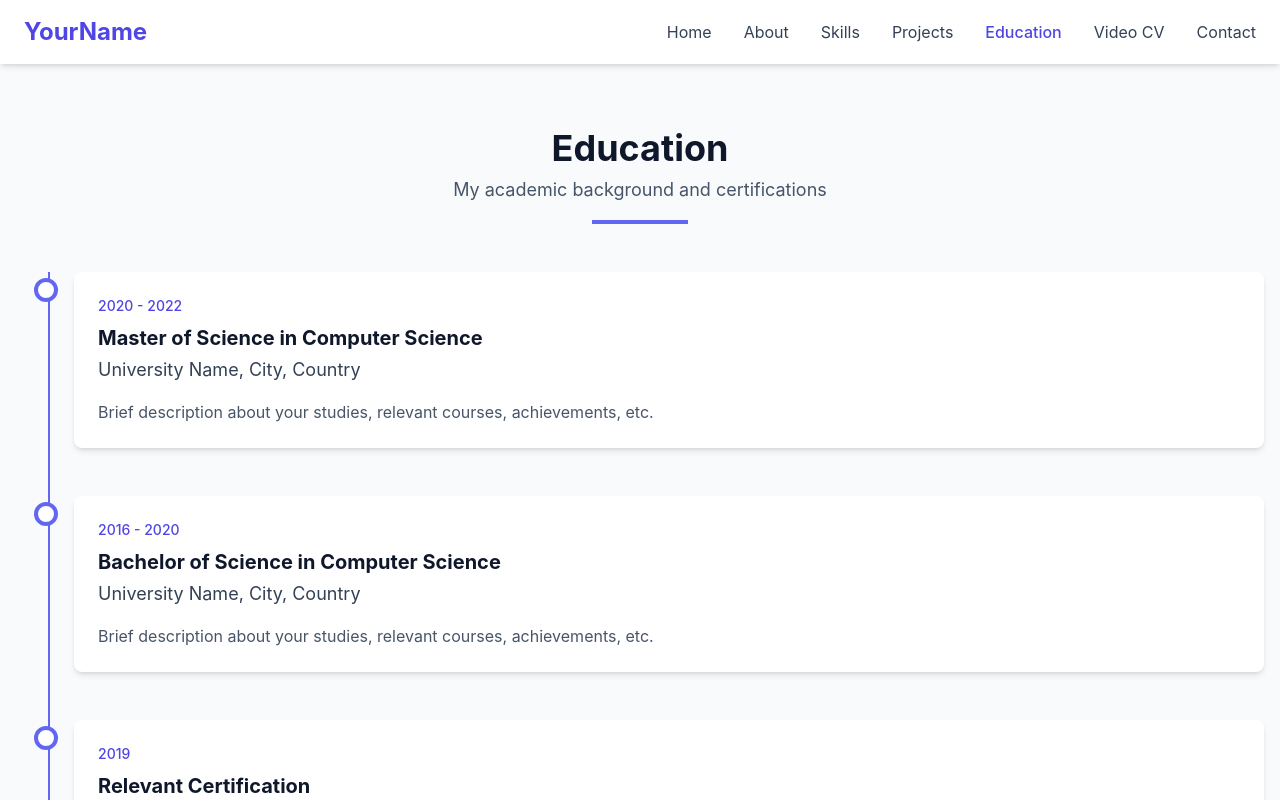
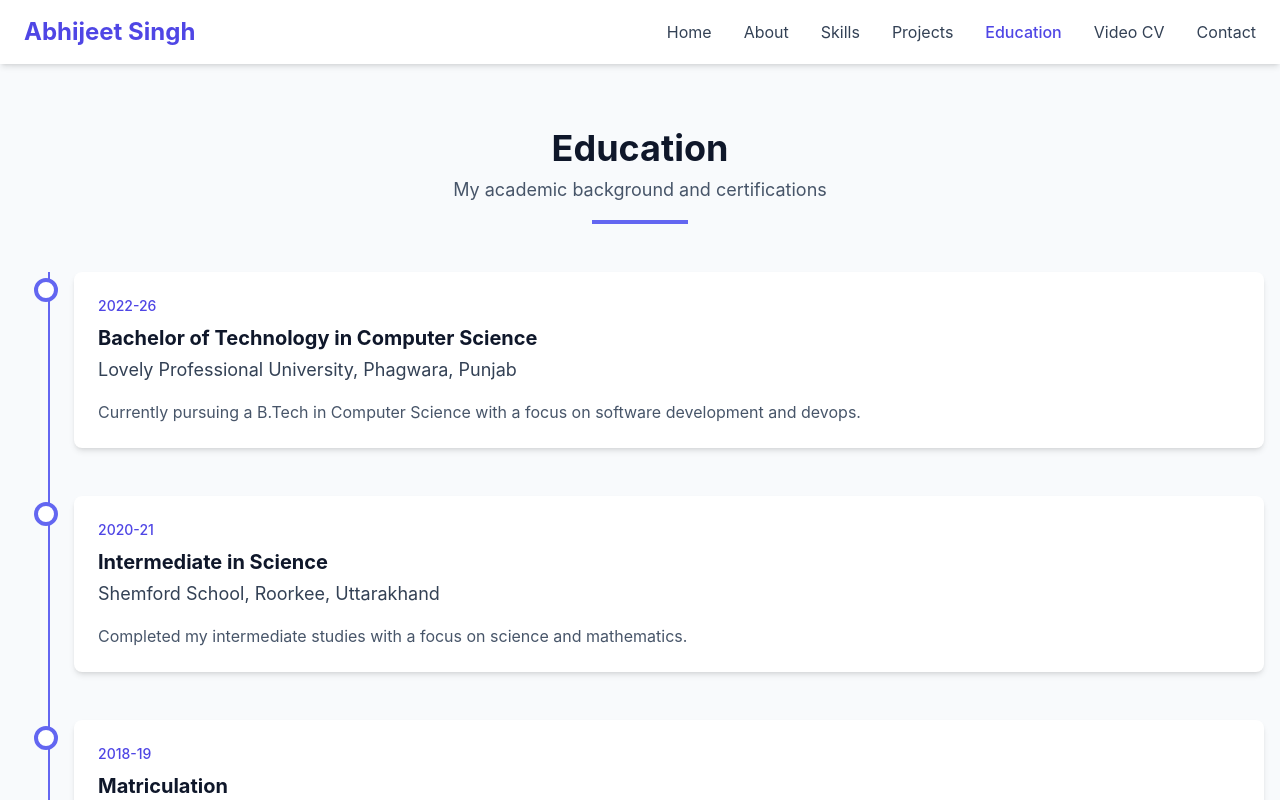
Before and after one commit to Abhijeet14d/Abhijeet_Portfolio, a React (Vite) app: page /education in a window 1280 px wide. Shown: the top 800 px of the page. Built offline with nearby package versions, Linux system fonts and the light colour scheme.

Commit message:
made some changes

```diff
--- a/src/components/Footer.jsx
+++ b/src/components/Footer.jsx
@@ -6,21 +6,21 @@ const Footer = () => {
       <div className="container mx-auto px-4 md:px-6">
         <div className="flex flex-col md:flex-row justify-between items-center">
           <div className="mb-4 md:mb-0">
-            <h3 className="text-xl font-bold text-indigo-600 dark:text-indigo-400">YourName</h3>
+            <h3 className="text-xl font-bold text-indigo-600 dark:text-indigo-400">Abhijeet</h3>
             <p className="text-sm text-slate-600 dark:text-slate-400 mt-1">© {new Date().getFullYear()} All rights reserved.</p>
           </div>
 
           <div className="flex space-x-4">
-            <a href="https://github.com/yourusername" target="_blank" rel="noopener noreferrer" className="text-slate-700 dark:text-slate-300 hover:text-indigo-600 dark:hover:text-indigo-400">
+            <a href="https://github.com/Abhijeet14d" target="_blank" rel="noopener noreferrer" className="text-slate-700 dark:text-slate-300 hover:text-indigo-600 dark:hover:text-indigo-400">
               <Github size={20} />
             </a>
-            <a href="https://linkedin.com/in/yourusername" target="_blank" rel="noopener noreferrer" className="text-slate-700 dark:text-slate-300 hover:text-indigo-600 dark:hover:text-indigo-400">
+            <a href="https://www.linkedin.com/in/abhijeet-singh-394769248/" target="_blank" rel="noopener noreferrer" className="text-slate-700 dark:text-slate-300 hover:text-indigo-600 dark:hover:text-indigo-400">
               <Linkedin size={20} />
             </a>
             <a href="https://twitter.com/yourusername" target="_blank" rel="noopener noreferrer" className="text-slate-700 dark:text-slate-300 hover:text-indigo-600 dark:hover:text-indigo-400">
               <Twitter size={20} />
             </a>
-            <a href="mailto:your.email@example.com" className="text-slate-700 dark:text-slate-300 hover:text-indigo-600 dark:hover:text-indigo-400">
+            <a href="mailto:abhijeetsingh28004@gmail.com" className="text-slate-700 dark:text-slate-300 hover:text-indigo-600 dark:hover:text-indigo-400">
               <Mail size={20} />
             </a>
           </div>
--- a/src/components/Navbar.jsx
+++ b/src/components/Navbar.jsx
@@ -23,7 +23,7 @@ const Navbar = () => {
     <nav className="bg-white dark:bg-slate-800 shadow-md py-4 sticky top-0 z-50">
       <div className="container mx-auto px-4 md:px-6 flex justify-between items-center">
         <NavLink to="/" className="text-2xl font-bold text-indigo-600 dark:text-indigo-400">
-          YourName
+          Abhijeet Singh
         </NavLink>
 
         {/* Desktop Menu */}
--- a/src/pages/About.jsx
+++ b/src/pages/About.jsx
@@ -20,11 +20,6 @@ const About = () => {
           </h3>
 
           <p className="text-slate-700 dark:text-slate-300 mb-4">
-            I am a software developer with X years of experience building web applications.
-            My journey in technology began when [your background story here].
-          </p>
-
-          <p className="text-slate-700 dark:text-slate-300 mb-4">
             I specialize in frontend development with React.js, but I'm also comfortable
             working with backend technologies like Node.js and databases. I believe in writing
             clean, maintainable code and creating applications that are both visually appealing
@@ -32,26 +27,21 @@ const About = () => {
           </p>
 
           <p className="text-slate-700 dark:text-slate-300 mb-6">
-            When I'm not coding, I enjoy [your interests/hobbies]. I'm constantly learning new
-            technologies and techniques to improve my skills and stay current in this ever-evolving field.
+            I'm constantly learning new technologies and techniques to improve my skills and stay current in this ever-evolving field.
           </p>
 
           <div className="grid grid-cols-2 gap-4">
             <div>
               <h4 className="font-bold text-indigo-600 dark:text-indigo-400 mb-2">Location</h4>
-              <p className="text-slate-700 dark:text-slate-300">Your City, Country</p>
+              <p className="text-slate-700 dark:text-slate-300">Roorkee, Uttarakhand </p>
             </div>
             <div>
               <h4 className="font-bold text-indigo-600 dark:text-indigo-400 mb-2">Email</h4>
-              <p className="text-slate-700 dark:text-slate-300">your.email@example.com</p>
-            </div>
-            <div>
-              <h4 className="font-bold text-indigo-600 dark:text-indigo-400 mb-2">Experience</h4>
-              <p className="text-slate-700 dark:text-slate-300">X Years</p>
+              <p className="text-slate-700 dark:text-slate-300">abhijeetsingh28004@gmail.com</p>
             </div>
             <div>
               <h4 className="font-bold text-indigo-600 dark:text-indigo-400 mb-2">Availability</h4>
-              <p className="text-slate-700 dark:text-slate-300">Full-time / Freelance / etc.</p>
+              <p className="text-slate-700 dark:text-slate-300">Internship</p>
             </div>
           </div>
         </div>
--- a/src/pages/Contact.jsx
+++ b/src/pages/Contact.jsx
@@ -19,7 +19,7 @@ const Contact = () => {
     e.preventDefault();
     // In a real application, you would handle form submission here
     console.log('Form submitted:', formData);
-    alert('Thanks for your message! This is a demo, so the form does not actually submit.');
+    alert('Thanks for your message!');
     // Reset form
     setFormData({ name: '', email: '', subject: '', message: '' });
   };
@@ -39,7 +39,7 @@ const Contact = () => {
             </div>
             <div>
               <h3 className="text-lg font-medium text-slate-900 dark:text-slate-100 mb-1">Location</h3>
-              <p className="text-slate-600 dark:text-slate-400">Your City, Country</p>
+              <p className="text-slate-600 dark:text-slate-400">Roorkee, Uttarakhand</p>
             </div>
           </div>
 
@@ -49,7 +49,7 @@ const Contact = () => {
             </div>
             <div>
               <h3 className="text-lg font-medium text-slate-900 dark:text-slate-100 mb-1">Email</h3>
-              <p className="text-slate-600 dark:text-slate-400">your.email@example.com</p>
+              <p className="text-slate-600 dark:text-slate-400">abhijeetsingh28004@gmail.com</p>
             </div>
           </div>
 
@@ -59,14 +59,14 @@ const Contact = () => {
             </div>
             <div>
               <h3 className="text-lg font-medium text-slate-900 dark:text-slate-100 mb-1">Phone</h3>
-              <p className="text-slate-600 dark:text-slate-400">+1 234 567 890</p>
+              <p className="text-slate-600 dark:text-slate-400">+91 9027451672</p>
             </div>
           </div>
 
           <div className="bg-white dark:bg-slate-800 p-6 rounded-lg shadow-md">
             <h3 className="text-lg font-medium text-slate-900 dark:text-slate-100 mb-3">Resume</h3>
             <a
-              href="https://drive.google.com/file/d/your-resume-file-id/view?usp=sharing"
+              href="https://docs.google.com/document/d/1uLoG7zSmeMtQ2mIQ9sWcwGKQabZNMflkRyLuvt6t0kg/edit?usp=sharing"
               target="_blank"
               rel="noopener noreferrer"
               className="inline-flex items-center bg-indigo-600 hover:bg-indigo-700 text-white font-medium py-2 px-4 rounded-lg transition-colors"
--- a/src/pages/Education.jsx
+++ b/src/pages/Education.jsx
@@ -4,27 +4,27 @@ const Education = () => {
   const educationHistory = [
     {
       id: 1,
-      degree: 'Master of Science in Computer Science',
-      institution: 'University Name',
-      location: 'City, Country',
-      period: '2020 - 2022',
-      description: 'Brief description about your studies, relevant courses, achievements, etc.',
+      degree: 'Bachelor of Technology in Computer Science',
+      institution: 'Lovely Professional University',
+      location: 'Phagwara, Punjab',
+      period: '2022-26',
+      description: 'Currently pursuing a B.Tech in Computer Science with a focus on software development and devops.',
     },
     {
       id: 2,
-      degree: 'Bachelor of Science in Computer Science',
-      institution: 'University Name',
-      location: 'City, Country',
-      period: '2016 - 2020',
-      description: 'Brief description about your studies, relevant courses, achievements, etc.',
+      degree: 'Intermediate in Science',
+      institution: 'Shemford School',
+      location: 'Roorkee, Uttarakhand',
+      period: '2020-21',
+      description: 'Completed my intermediate studies with a focus on science and mathematics.',
     },
     {
       id: 3,
-      degree: 'Relevant Certification',
-      institution: 'Institution Name',
-      location: 'Online',
-      period: '2019',
-      description: 'Brief description about the certification, what you learned, etc.',
+      degree: 'Matriculation',
+      institution: 'Shemford School',
+      location: 'Roorkee, Uttarakhand',
+      period: '2018-19',
+      description: 'Completed my matriculation with a focus on science and mathematics.',
     },
   ];
 
--- a/src/pages/Home.jsx
+++ b/src/pages/Home.jsx
@@ -6,7 +6,7 @@ const Home = () => {
     <div className="min-h-screen flex flex-col justify-center items-center bg-gradient-to-br from-indigo-50 to-slate-100 dark:from-slate-900 dark:to-indigo-950 px-4">
       <div className="max-w-3xl mx-auto text-center">
         <h1 className="text-5xl md:text-7xl font-bold text-slate-900 dark:text-white mb-6">
-          Hi, I'm <span className="text-indigo-600 dark:text-indigo-400">Your Name</span>
+          Hi, I'm <span className="text-indigo-600 dark:text-indigo-400">Abhijeet Singh</span>
         </h1>
         <h2 className="text-2xl md:text-3xl text-slate-700 dark:text-slate-300 mb-8">
           Software Developer
--- a/src/pages/Skills.jsx
+++ b/src/pages/Skills.jsx
@@ -8,26 +8,26 @@ const Skills = () => {
     technical: [
       { name: 'JavaScript', level: 90 },
       { name: 'React.js', level: 85 },
-      { name: 'Node.js', level: 75 },
+      { name: 'Node.js', level: 80 },
       { name: 'HTML/CSS', level: 90 },
       { name: 'Tailwind CSS', level: 80 },
-      { name: 'TypeScript', level: 70 },
+      { name: 'C++', level: 90 },
       { name: 'MongoDB', level: 65 },
       { name: 'SQL', level: 60 },
     ],
     tools: [
       { name: 'Git', level: 85 },
       { name: 'VS Code', level: 90 },
-      { name: 'Figma', level: 70 },
-      { name: 'Docker', level: 65 },
+      { name: 'Jenkins', level: 60 },
+      { name: 'Docker', level: 70 },
       { name: 'AWS', level: 60 },
-      { name: 'Jest', level: 75 },
+      { name: 'Postman', level: 90 },
     ],
     soft: [
       { name: 'Problem Solving', level: 90 },
-      { name: 'Communication', level: 85 },
+      { name: 'Communication', level: 80 },
       { name: 'Teamwork', level: 90 },
-      { name: 'Time Management', level: 80 },
+      { name: 'Time Management', level: 90 },
       { name: 'Adaptability', level: 85 },
       { name: 'Attention to Detail', level: 90 },
     ],
```
